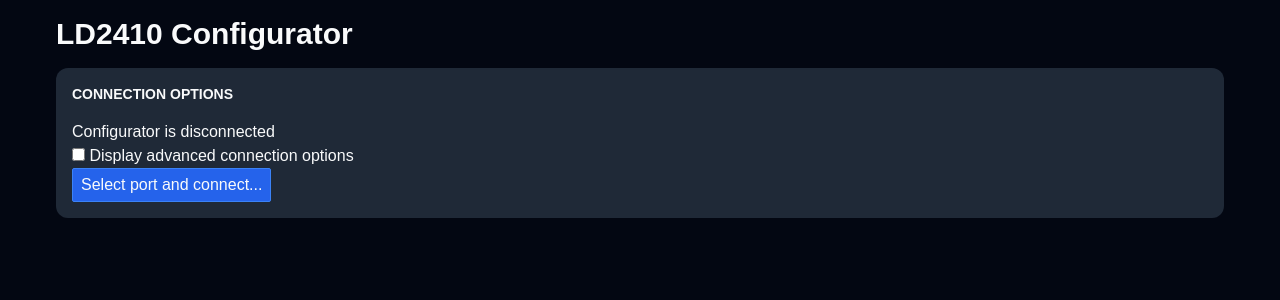
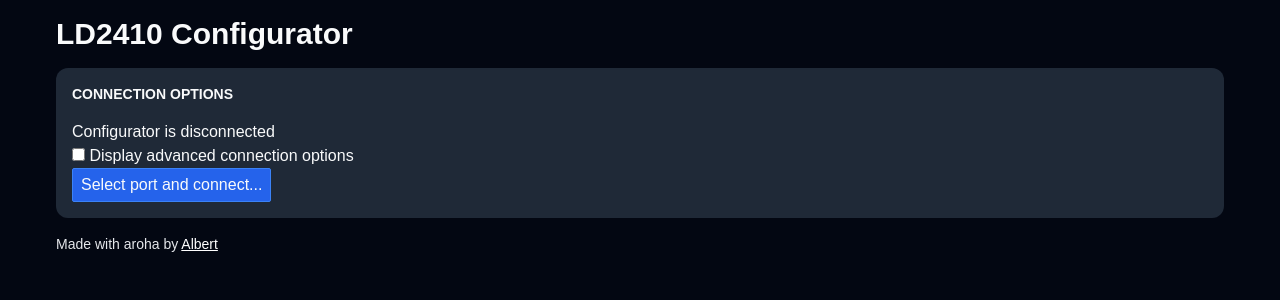
Before and after one commit to albertnis/ld2410-configurator, a SvelteKit app: page / in a window 1280 px wide. Shown: the top 300 px of the page. Built offline with nearby package versions, Linux system fonts and the light colour scheme.

Commit message:
Add footer

```diff
--- /dev/null
+++ b/src/lib/components/footer.svelte
@@ -0,0 +1,5 @@
+<footer class="text-gray-200 text-sm">
+  Made with aroha by <a href="https://albert.nz" class="text-white underline"
+    >Albert</a
+  >
+</footer>
--- a/src/routes/+page.svelte
+++ b/src/routes/+page.svelte
@@ -3,6 +3,7 @@
   import Unsupported from "../lib/components/unsupported.svelte";
   import App from "$lib/components/app.svelte";
   import Panel from "$lib/components/panel.svelte";
+  import Footer from "$lib/components/footer.svelte";
 
   let supported: boolean | "unknown" = "unknown";
 
@@ -27,3 +28,5 @@
 {:else}
   <Unsupported />
 {/if}
+
+<div class="col-start-[col-1-start] col-end-[col-2-end]"><Footer /></div>
```
